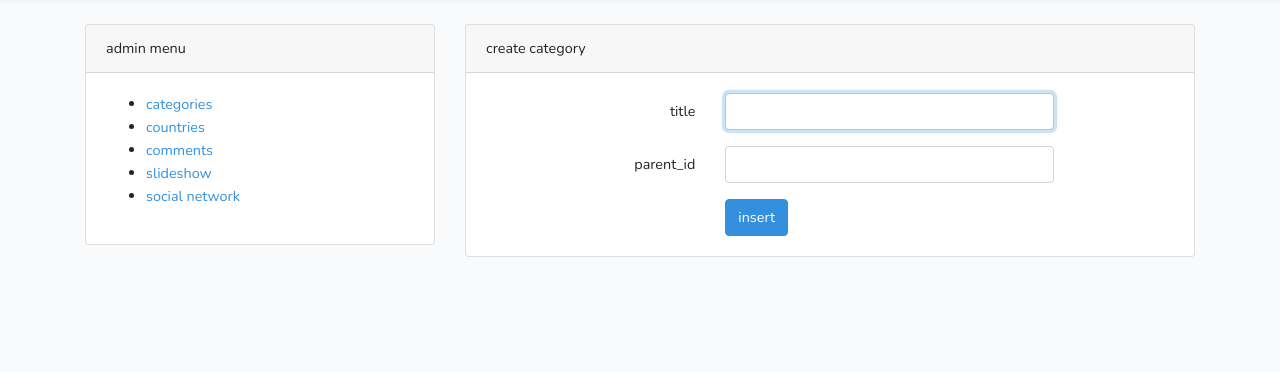
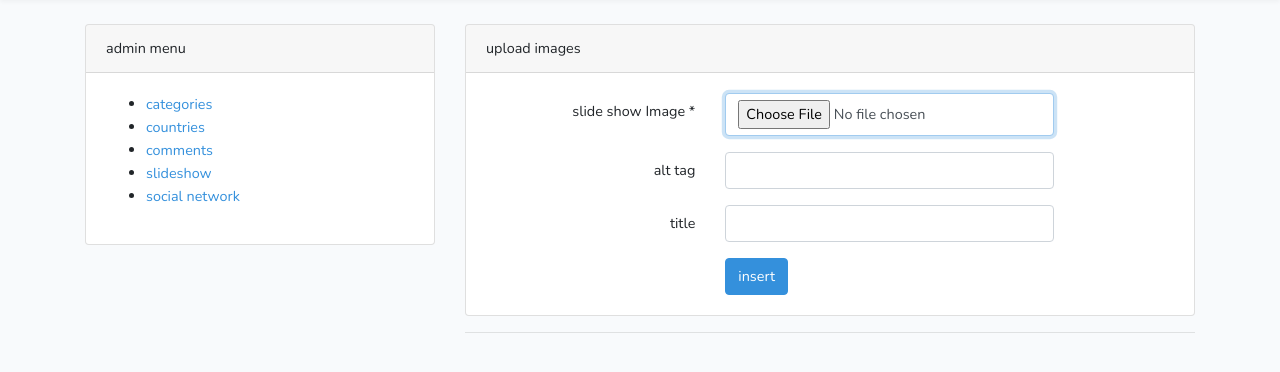
Before and after one commit to best2list/best2listorginal, a Laravel app: page /admin/socialnetwork in a window 1280 px wide. Shown: the part 55-427 px from the top of the page. Run offline with Laravel 8, Linux system fonts and the light colour scheme; settings files or empty folders that the repository lacks are supplied.

Commit message:
reformed the model name of Slideshow social network view is added

```diff
--- a/app/Http/Controllers/AdminController.php
+++ b/app/Http/Controllers/AdminController.php
@@ -96,7 +96,7 @@ class AdminController extends Controller
 
     public function slideshow()
     {
-        $slideImages = slideshow::all();
+        $slideImages = Slideshow::all();
         return view('admin.slideshow', compact('slideImages'));
     }
 
@@ -107,7 +107,7 @@ class AdminController extends Controller
             $newPath = 'images/slideImage/'.date('Y')."/".date('m')."/".date('d')."/";
             $newName = date('Y_m_d_H_i_s').'.'.$image->getClientOriginalExtension();
             $image->move($newPath, $newName);
-            $slideImage = new slideshow;
+            $slideImage = new Slideshow;
             $slideImage->altTag = $request->altTag;
             $slideImage->title = $request->title;
             $slideImage->image_path = '/'.$newPath . $newName;
@@ -118,7 +118,7 @@ class AdminController extends Controller
 
     public function destroySlide($id)
     {
-        $slideImage = slideshow::find($id);
+        $slideImage = Slideshow::find($id);
         unlink(public_path($slideImage->image_path));
         $slideImage->delete();
         return back();
--- a/app/slideshow.php
+++ b/app/slideshow.php
@@ -4,7 +4,7 @@ namespace App;
 
 use Illuminate\Database\Eloquent\Model;
 
-class slideshow extends Model
+class Slideshow extends Model
 {
     //
 }
--- a/resources/views/admin/socialnetwork.blade.php
+++ b/resources/views/admin/socialnetwork.blade.php
@@ -2,34 +2,47 @@
 @section('content')
 
     <div class="card">
-        <div class="card-header">create category</div>
+        <div class="card-header">upload images</div>
 
         <div class="card-body">
-            <form method="POST" action="{{ route('storeCategory') }}" aria-label="{{ __('storeCategory') }}">
+            <form method="POST" action="" aria-label="{{ __('uploadimage') }}" enctype="multipart/form-data">
                 @csrf
                 <div class="form-group row">
-                    <label for="title" class="col-sm-4 col-form-label text-md-right">{{ __('title') }}</label>
+                    <label for="slideImage" class="col-sm-4 col-form-label text-md-right">{{ __('slide show Image *') }}</label>
 
                     <div class="col-md-6">
-                        <input id="title" type="text" class="form-control{{ $errors->has('title') ? ' is-invalid' : '' }}" name="title" value="{{ old('title') }}" required autofocus>
+                        <input id="slideImage" type="file" class="form-control{{ $errors->has('slideImage') ? ' is-invalid' : '' }}" name="slideImage" autofocus required>
+                        @if ($errors->has('slideImage'))
+                            <span class="invalid-feedback" role="alert">
+                                            <strong>{{ $errors->first('slideImage') }}</strong>
+                                        </span>
+                        @endif
+                    </div>
+                </div>
 
-                        @if ($errors->has('title'))
+                <div class="form-group row">
+                    <label for="altTag" class="col-sm-4 col-form-label text-md-right">{{ __('alt tag ') }}</label>
+
+                    <div class="col-md-6">
+                        <input id="altTag" type="text" class="form-control{{ $errors->has('altTag') ? ' is-invalid' : '' }}" name="altTag" value="{{ old('altTag') }}" autofocus>
+
+                        @if ($errors->has('altTag'))
                             <span class="invalid-feedback" role="alert">
-                                        <strong>{{ $errors->first('title') }}</strong>
+                                        <strong>{{ $errors->first('altTag') }}</strong>
                                     </span>
                         @endif
                     </div>
                 </div>
 
                 <div class="form-group row">
-                    <label for="parent_id" class="col-sm-4 col-form-label text-md-right">{{ __('parent_id') }}</label>
+                    <label for="title" class="col-sm-4 col-form-label text-md-right">{{ __('title') }}</label>
 
                     <div class="col-md-6">
-                        <input id="parent_id" type="text" class="form-control{{ $errors->has('parent_id') ? ' is-invalid' : '' }}" name="parent_id" value="{{ old('parent_id') }}" autofocus>
+                        <input id="title" type="text" class="form-control{{ $errors->has('title') ? ' is-invalid' : '' }}" name="title" value="{{ old('title') }}" autofocus>
 
-                        @if ($errors->has('parent_id'))
+                        @if ($errors->has('title'))
                             <span class="invalid-feedback" role="alert">
-                                        <strong>{{ $errors->first('parent_id') }}</strong>
+                                        <strong>{{ $errors->first('title') }}</strong>
                                     </span>
                         @endif
                     </div>
@@ -46,33 +59,17 @@
         </div>
     </div>
 
-    <br/>
-
-                    <div class="card-body">
-                        {{--<table class="table table-bordered">--}}
-                            {{--<tr class="table-active">--}}
-                                {{--<td>category ID</td>--}}
-                                {{--<td>category name</td>--}}
-                                {{--<td>parent ID</td>--}}
-                                {{--<td>edit</td>--}}
-                                {{--<td>delete</td>--}}
-                            {{--</tr>--}}
-                            {{--@foreach($categories as $category)--}}
-                                {{--<tr>--}}
-                                    {{--<td>{{ $category->id }}</td>--}}
-                                    {{--<td>{{ $category->title }}</td>--}}
-                                    {{--<td>{{ $category->parent_id }}</td>--}}
-                                    {{--<td><a href="">edit</a> </td>--}}
-                                    {{--<td><form action="{{ route('categoryDestroy', $category->id) }}" method="post">--}}
-                                            {{--{{ method_field('delete') }}--}}
-                                            {{--@csrf--}}
-                                            {{--<input type="submit" value="delete" class="btn btn-danger">--}}
-                                        {{--</form>--}}
-                                    {{--</td>--}}
-                                {{--</tr>--}}
-                            {{--@endforeach--}}
-                        {{--</table>--}}
-                    </div>
+    <hr/>
+    {{--@foreach($slideImages as $slideImage)--}}
+        {{--<img class="col-md-4" src="{{$slideImage->image_path}}" alt="business image">--}}
+        {{--<form method="post" action="{{ route('destroySlide', $slideImage->id) }}" aria-label="{{ __('slideImageDestroy') }}">--}}
+            {{--{{method_field('delete')}}--}}
+            {{--@csrf--}}
+            {{--<br/>--}}
+            {{--<input type="submit" value="delete" class="btn btn-danger"/>--}}
+        {{--</form>--}}
+        {{--<hr/>--}}
+    {{--@endforeach--}}
 
 
 @endsection
```
